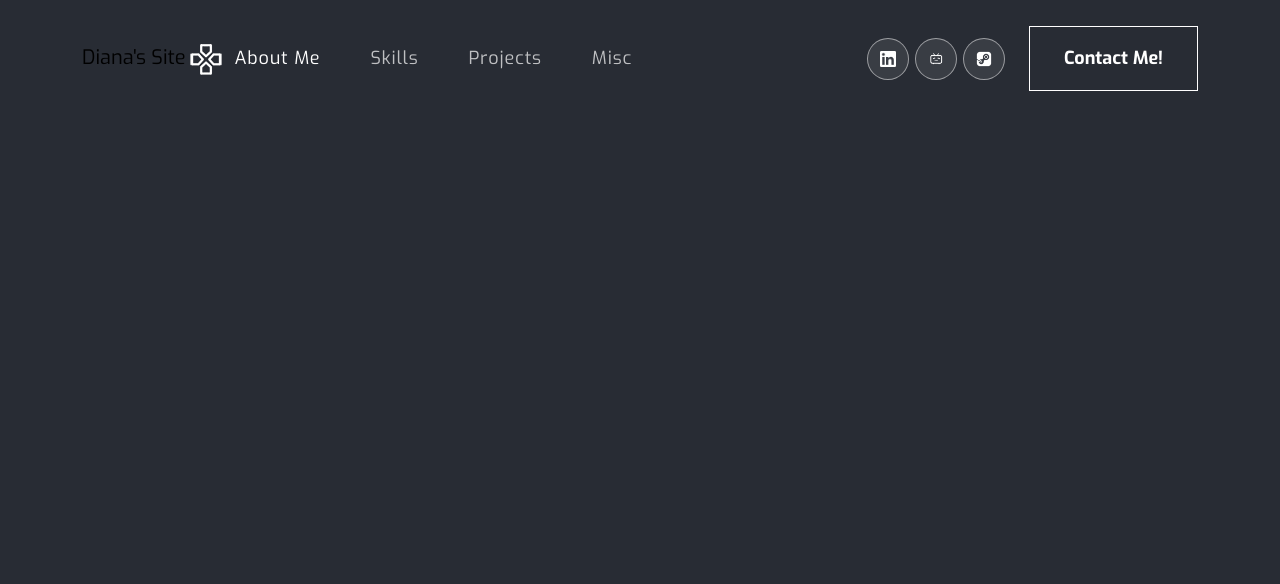
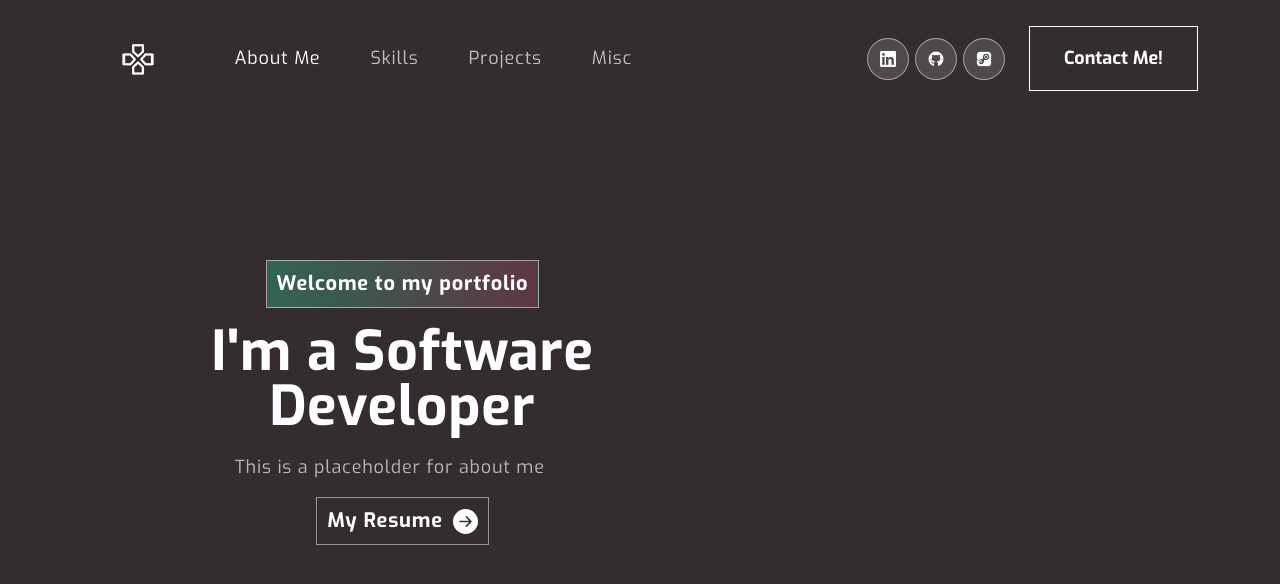
Before and after one commit to shaqiumeiying/MySite, a React (Create React App) app in the folder my-site/: page / in a window 1280 px wide. Shown: the top 584 px of the page. Built offline with nearby package versions, Linux system fonts and the light colour scheme.

Commit message:
banner structure implemented

```diff
--- a/my-site/public/index.html
+++ b/my-site/public/index.html
@@ -24,20 +24,10 @@
       work correctly both with client-side routing and a non-root public URL.
       Learn how to configure a non-root public URL by running `npm run build`.
     -->
-    <title>React App</title>
+    <title>Diana's Site</title>
   </head>
   <body>
     <noscript>You need to enable JavaScript to run this app.</noscript>
     <div id="root"></div>
-    <!--
-      This HTML file is a template.
-      If you open it directly in the browser, you will see an empty page.
-
-      You can add webfonts, meta tags, or analytics to this file.
-      The build step will place the bundled scripts into the <body> tag.
-
-      To begin the development, run `npm start` or `yarn start`.
-      To create a production bundle, use `npm run build` or `yarn build`.
-    -->
   </body>
 </html>
--- a/my-site/src/App.css
+++ b/my-site/src/App.css
@@ -21,35 +21,6 @@
   font-family: Exo;
   src: url('./assets/font/Exo-Regular.ttf');
   font-weight: 400;
-}
-
-
-/* Default CSS */
-
-* {
-  margin: 0;
-  padding: 0;
-  box-sizing: border-box;
-}
-
-html {
-  scroll-behavior: smooth;
-  scroll-padding-top: 75px;
-}
-
-body {
-  font-weight: 400;
-  overflow-x: hidden;
-  position: relative;
-  background-color: #282c34 !important;
-  color: #ffffff !important;
-  font-family: 'Exo', sans-serif !important;
-}
-
-h1, h2, h3, h4, h5, h6 {
-  margin: 0;
-  padding: 0;
-  line-height: normal;
 }
 
 /************ Navbar Css ************/
@@ -91,7 +62,7 @@ span.navbar-text {
 .social-icon a {
     width: 42px;
     height: 42px;
-    background: rgba(217, 217, 217, 0.1);
+    background: rgba(216, 214, 214, 0.178);
     display: inline-flex;
     border-radius: 50%;
     margin-right: 6px;
@@ -201,6 +172,119 @@ nav.navbar .navbar-toggler[aria-expanded="true"] .navbar-toggler-icon {
     border-color: transparent;
 }
 
+/************ Banner Css ************/
+.banner {
+  position: relative;
+  margin-top: 0;
+  padding: 260px 0 100px 0;
+  /* background-image: url(''); */
+  background-position: top center;
+  background-size: cover;
+  background-repeat: no-repeat;
+}
+
+.banner-content {
+  position: relative;
+}
+
+.banner .tagline {
+  font-weight: 700;
+  letter-spacing: 0.8px;
+  padding: 8px 10px;
+  background: linear-gradient(90deg, rgba(42, 121, 94, .8) -10%, rgba(111, 51, 74, .8) 110%);
+  border: 1px solid rgba(255, 255, 255, 0.5);
+  font-size: 20px;
+  margin-bottom: 16px;
+  display: inline-block;
+}
+
+.banner h1 {
+  font-size: 55px;
+  font-weight: 700;
+  letter-spacing: 0.8px;
+  line-height: 1;
+  margin-bottom: 20px;
+  display: block;
+}
+
+.banner p {
+  color: #B8B8B8;
+  font-size: 18px;
+  letter-spacing: 0.8px;
+  line-height: 1.5em;
+  width: 96%;
+}
+
+.banner button {
+  color: #ffffff;
+  font-weight: 700;
+  font-size: 20px;
+  letter-spacing: 0.8px;
+  display: inline-flex;
+  align-items: center;
+  padding: 8px 10px;
+  background: transparent;
+  border: 1px solid rgba(255, 255, 255, 0.5);
+}
+
+.banner button svg {
+  font-size: 25px;
+  margin-left: 10px;
+  transition: 0.3s ease-in-out;
+  line-height: 1;
+}
+
+.banner button:hover svg {
+  margin-left: 25px;
+}
+.banner img {
+  animation: updown 3s linear infinite;
+}
+@keyframes updown {
+    0% {
+        transform: translateY(-20px);
+    }
+    50% {
+        transform: translateY(20px);
+    }
+    100% {
+        transform: translateY(-20px);
+    }
+}
+.txt-rotate > .wrap {
+  border-right: 0.08em solid #666;
+}
+
+/* Default CSS */
+
+* {
+  margin: 0;
+  padding: 0;
+  box-sizing: border-box;
+}
+
+html {
+  scroll-behavior: smooth;
+  scroll-padding-top: 75px;
+}
+
+body {
+  font-weight: 400;
+  overflow-x: hidden;
+  position: relative;
+  background-color: #332d2d !important;
+  color: #ffffff !important;
+  font-family: 'Exo', sans-serif !important;
+}
+
+h1, h2, h3, h4, h5, h6 {
+  margin: 0;
+  padding: 0;
+  line-height: normal;
+}
+
+
+
 .App {
   text-align: center;
 }
--- a/my-site/src/App.js
+++ b/my-site/src/App.js
@@ -1,12 +1,15 @@
 import React from 'react';
 import { NavBar } from './component/NavBar';
+import { Banner } from './component/Banner';
 import './App.css';
+
 import 'bootstrap/dist/css/bootstrap.min.css';
 
 function App() {
   return (
     <div className="App">
       <NavBar />
+      <Banner />
     </div>
   );
 }
--- /dev/null
+++ b/my-site/src/component/Banner.js
@@ -0,0 +1,80 @@
+import React, { useState, useEffect } from 'react';
+import { Container, Row, Col } from "react-bootstrap";
+import { ArrowRightCircleFill } from "react-bootstrap-icons";
+
+
+export const Banner = () => {
+    const [loopNum, setLoopNum] = useState(0);
+    const [isDeleting, setIsDeleting] = useState(false);
+    const [text, setText] = useState("");
+    const [index, setIndex] = useState(1);
+    const [delta, setDelta] = useState(300 - Math.random() * 100); // Adjust deleting speed
+    const toDisplay = [ "Software Developer", "Video Editor", "", "UX/UI developer", "Gamer", "Content Creator", "Explorer", "Active Learner"];
+    const period = 2000;
+    const wordDelay = 1000; // Adjust the duration of the pause before each word starts typing
+
+    useEffect(() => {
+
+      let ticker = setInterval(() => {
+        tick();
+      }, delta);
+
+      return () => { clearInterval(ticker) };
+    }, [text, delta, isDeleting, index, loopNum])
+
+    const tick = () => {
+      let i = loopNum % toDisplay.length;
+      let fullText = toDisplay[i];
+
+      // Check if all characters have been typed or deleted
+      if (text === fullText && isDeleting === false) {
+          // Pause before typing the next word
+          setTimeout(() => {
+              setIsDeleting(true);
+              setDelta(period);
+          }, wordDelay);
+      }
+
+      let updatedText = isDeleting ? fullText.substring(0, text.length - 1) : fullText.substring(0, text.length + 1);
+
+      setText(updatedText);
+
+      if (isDeleting) {
+          setDelta(prevDelta => prevDelta / 1.6);
+      }
+
+      if (!isDeleting && updatedText === fullText) {
+          setIsDeleting(true);
+          setIndex(prevIndex => prevIndex - 1);
+          setDelta(period);
+      } else if (isDeleting && updatedText === '') {
+          setIsDeleting(false);
+          setLoopNum(loopNum + 1);
+          setIndex(1);
+          setDelta(300 - Math.random() * 100);
+      } else {
+          setIndex(prevIndex => prevIndex + 1);
+      }
+  };
+
+  return (
+      <section className="banner" id="home">
+        <div className="banner-content">
+          <Container>
+              <Row className="align-items-center">
+                  <Col xs={12} md={10} xl={7}>
+                      <span className="tagline">Welcome to my portfolio</span>
+                      <h1>{`I'm a `}<span className="wrap">{text}</span></h1>
+                      <p>This is a placeholder for about me</p>
+                      <button onClick={() => console.log('loading pdf in another page')}>My Resume<ArrowRightCircleFill size={25} /></button>
+                  </Col>
+
+
+
+              </Row>
+          </Container>
+
+        </div>
+      </section>
+  );
+};
--- a/my-site/src/component/NavBar.js
+++ b/my-site/src/component/NavBar.js
@@ -5,8 +5,8 @@ import Navbar from 'react-bootstrap/Navbar';
 import Logo from '../assets/img/logo.png';
 import LinkedIn from '../assets/img/linkedin.png';
 import Steam from '../assets/img/steam.png';
-import Insta from '../assets/img/insta.png';
-import Bilibili from '../assets/img/bilibili.png';
+import GitHub from '../assets/img/github.png';
+
 
 export const NavBar = () => {
     const [activeLink, setActiveLink] = useState('home');
@@ -32,7 +32,7 @@ export const NavBar = () => {
     return (
         <Navbar expand="lg" className={scrolled ? "scrolled" : ''}>
             <Container>
-                <Navbar.Brand href="#home">Diana's Site
+                <Navbar.Brand href="#home">
                     <img src={Logo} alt="Logo" />
                 </Navbar.Brand>
                 <Navbar.Toggle aria-controls="basic-navbar-nav">
@@ -47,9 +47,9 @@ export const NavBar = () => {
                     </Nav>
                     <span className="navbar-text">
                         <div className="social-icon">
-                            <a href="https://www.linkedin.com/in/xinyi-dou/"  target="_blank"><img src={LinkedIn} alt="" /></a>
-                            <a href="https://space.bilibili.com/4524892"  target="_blank"><img src={Bilibili} alt="" /></a>
-                            <a href="https://steamcommunity.com/profiles/76561198165851652/"  target="_blank"><img src={Steam} alt="Steam Profile" /></a>
+                            <a href="https://www.linkedin.com/in/xinyi-dou/"  target="_blank" rel="noopener noreferrer"><img src={LinkedIn} alt="LinkedIn" /></a>
+                            <a href="https://github.com/shaqiumeiying"  target="_blank" rel="noopener noreferrer"><img src={GitHub} alt="GitHub" /></a>
+                            <a href="https://steamcommunity.com/profiles/76561198165851652/"  target="_blank" rel="noopener noreferrer"><img src={Steam} alt="Steam Profile" /></a>
                         </div>
                         <button className="vvd" onClick={() => console.log('Contact Me')}>Contact Me!</button>
                     </span>
```
Also changed, not shown: my-site/package.json (+6 -1 lines), my-site/src/assets/img/github.png (added), 1 other file (tests, documents, lock files or other folders). Lines whose indentation alone changed are shown as unchanged.
